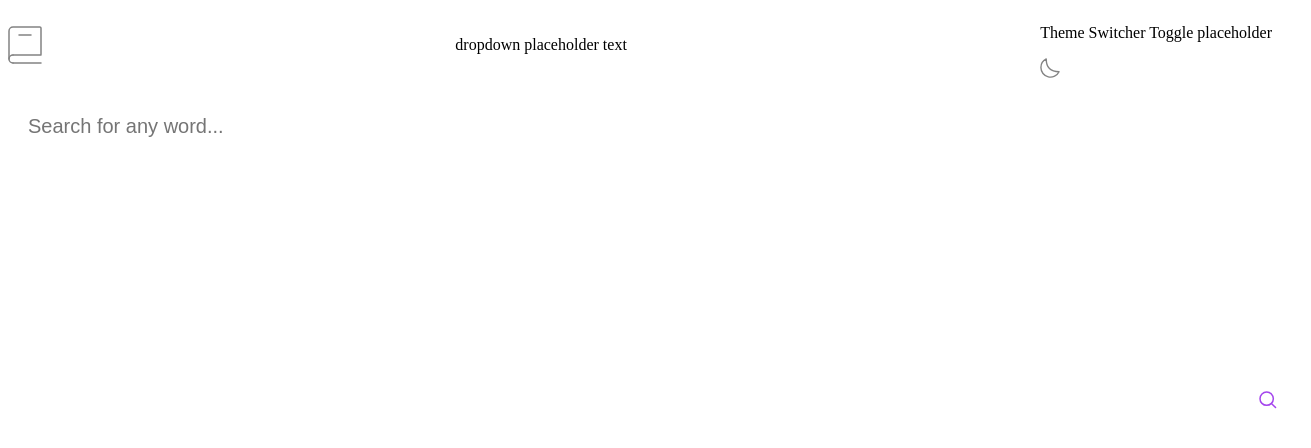
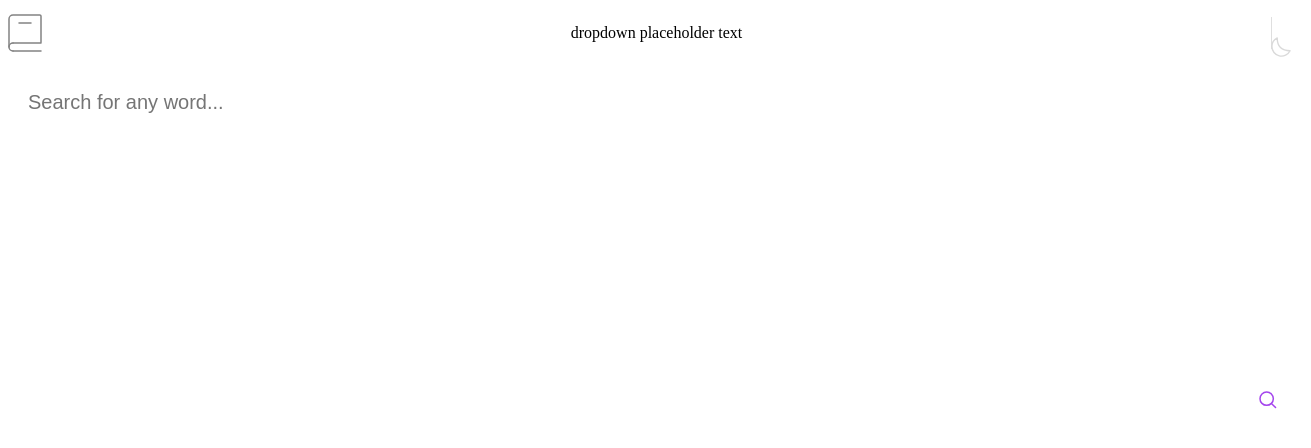
Before and after one commit to Byakuya91/Dictionary-App, a React (Vite) app: page / in a window 1280 px wide. Shown: the top 448 px of the page, 1311 px wide, since content can reach past the window. Built offline with nearby package versions, Linux system fonts and the light colour scheme.

Commit message:
I've managed to get working on the toggle switch but the switch is not showing up. I may need to do a serious rework on the toggle switch to ensure that the toggle switch is displaying and working. Moving onto the dropdown menu for the fonts.

```diff
--- a/src/Components/Dic_Header/Header/Header.jsx
+++ b/src/Components/Dic_Header/Header/Header.jsx
@@ -6,8 +6,11 @@ import styles from "../Header/Header.module.css";
 // ?Asset imports
 import Logo from "../../../Assets/logo.svg";
 import DarkIcon from "../../../Assets/icon-moon.svg";
+// import { ReactComponent as DarkIcon } from "../../../Assets/icon-moon.svg";
+
 // ?Component imports
 import SearchBar from "../SearchBar/SearchBar";
+import ToggleThemeSwitch from "../ToggleThemeSwitch/ToggleThemeSwitch";
 
 const Header = ({
   grabWord,
@@ -24,8 +27,12 @@ const Header = ({
         <div className={styles["header-widgets"]}>
           <p>dropdown placeholder text</p>
         </div>
-        <div>
-          <p>Theme Switcher Toggle placeholder</p>
+        <div className={styles["header-divider"]}>
+          <ToggleThemeSwitch
+            toggle={toggle}
+            handleToggleTheme={handleToggleTheme}
+          />
+
           <img
             src={DarkIcon}
             alt="DarkIcon"
--- /dev/null
+++ b/src/Components/Dic_Header/ToggleThemeSwitch/ToggleThemeSwitch.jsx
@@ -0,0 +1,27 @@
+// ?React imports
+import React from "react";
+
+// ?styles imports
+import styles from "../ToggleThemeSwitch/ToggleThemeSwitcher.module.css";
+
+const ToggleThemeSwitch = ({ toggle, handleToggleTheme }) => {
+  // SUB-STEPS
+  // 1) pass props down(DONE)
+  // 2) Determine the theme based on the props(DONE)
+  // 3) determine the Background color based on the props(DONE)
+
+  const theme = toggle ? "" : "toggle";
+  const bgClr = toggle ? "" : "dark";
+
+  return (
+    <div
+      className={`${styles[bgClr]}
+    ${styles["toggle-container"]}`}
+      onClick={handleToggleTheme}
+    >
+      <div className={`${styles[theme]} ${styles["toggle-switch"]}`}></div>
+    </div>
+  );
+};
+
+export default ToggleThemeSwitch;
--- /dev/null
+++ b/src/Components/Dic_Header/ToggleThemeSwitch/ToggleThemeSwitcher.module.css
@@ -0,0 +1,48 @@
+.toggle-container {
+    position: relative;
+    /* Position the container relative to its normal position */
+    width: 2.5em;
+    /* Set the width of the container */
+    height: 1.25em;
+    /* Set the height of the container */
+    background-color: var(--clr-primary-400);
+    /* Set the background color of the container */
+    border-radius: 0.625em;
+    /* Set the border radius of the container */
+    cursor: pointer;
+    /* Set the cursor style to pointer */
+}
+
+.toggle-container:hover {
+    background-color: var(--clr-secondary-100);
+    /* Change the background color of the container on hover */
+}
+
+.toggle-switch {
+    position: absolute;
+    /* Position the toggle switch absolutely within its container */
+    width: 0.875em;
+    /* Set the width of the toggle switch */
+    height: 0.875em;
+    /* Set the height of the toggle switch */
+    background-color: var(--clr-primary-100);
+    /* Set the background color of the toggle switch */
+    border-radius: 50%;
+    /* Set the border radius to make the toggle switch round */
+    top: 0.2em;
+    /* Position the toggle switch from the top */
+    left: 0.2em;
+    /* Position the toggle switch from the left */
+    transition: left 0.2s ease-in;
+    /* Add a transition effect to the left property for smooth animation */
+}
+
+.toggle {
+    left: 1.4em;
+    /* Move the toggle switch to the right side of the container when toggled */
+}
+
+.dark {
+    background-color: var(--clr-secondary-100);
+    /* Set the background color to a darker shade for dark mode */
+}
```
Also changed, not shown: src/App.jsx (+8 -2 lines).
